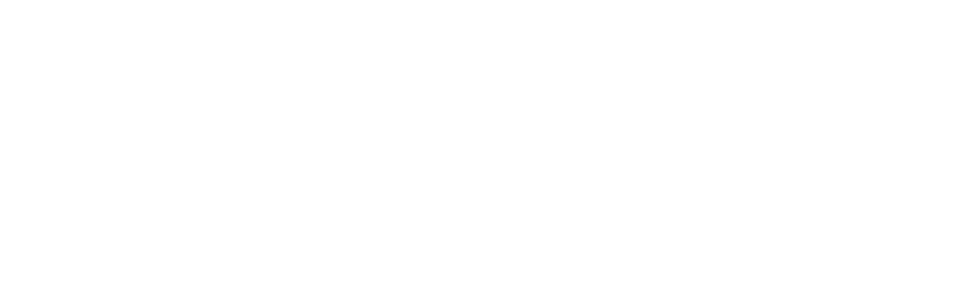
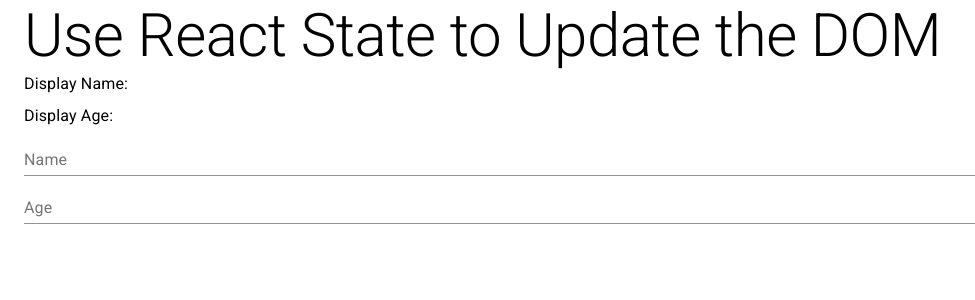
Before and after one commit to carloszteller/scotch-react-challenges, a React (Create React App) app: page /use-react-state-to-update-the-dom in a window 1280 px wide. Shown: the top 300 px of the page, without its empty margins (0-975 px from the left). Built offline with nearby package versions, Linux system fonts and the light colour scheme.

Commit message:
Completed the Use React State to Update the DOM challenge

```diff
--- a/src/App.js
+++ b/src/App.js
@@ -3,6 +3,7 @@
 import Home from "./components/Home";
 import DisplaySimpleDataJSX from "./components/DisplaySimpleDataJSX";
 import LoopOverDisplaySimpleDataJSX from "./components/LoopOverDisplaySimpleDataJSX";
+import UseReactStateUpdateDOM from "./components/UseReactStateUpdateDOM";
 import "./App.css";
 
 class App extends Component {
@@ -12,6 +13,7 @@
         <Route exact path="/" component={Home} />
         <Route exact path="/display-simple-data-with-jsx" component={DisplaySimpleDataJSX} />
         <Route exact path="/loop-over-and-display-simple-data-with-jsx" component={LoopOverDisplaySimpleDataJSX} />
+        <Route exact path="/use-react-state-to-update-the-dom" component={UseReactStateUpdateDOM} />
       </Router>
     );
   }
--- a/src/components/Home.js
+++ b/src/components/Home.js
@@ -34,6 +34,15 @@
                     Loop Over and Display Simple Data with JSX
                 </Typography>
             </Grid>
+            <Grid item>
+                <Typography
+                    button
+                    component="a"
+                    href="/use-react-state-to-update-the-dom"
+                >
+                    Use React State to Update the DOM
+                </Typography>
+            </Grid>
         </Grid>
       </Container>
     );
--- a/src/components/LoopOverDisplaySimpleDataJSX.js
+++ b/src/components/LoopOverDisplaySimpleDataJSX.js
@@ -1,6 +1,5 @@
 import React, { Component } from 'react';
 import { Container, Typography, Box } from '@material-ui/core';
-import { findAllByPlaceholderText } from '@testing-library/react';
 
 const users = [
     {
--- /dev/null
+++ b/src/components/UseReactStateUpdateDOM.js
@@ -0,0 +1,77 @@
+import React, { Component } from 'react';
+import { Container, Typography, Box, TextField } from '@material-ui/core';
+
+class UseReactStateUpdateDOM extends Component {
+    state = {
+        name: "",
+        age: null
+    };
+
+    onChangeName = (e) => {
+        this.setState({
+            name: e.target.value
+        });
+    }
+
+    onChangeAge = (e) => {
+        this.setState({
+            age: e.target.value
+        });
+    }
+
+    render() {
+        return (
+            <Container>
+                <Typography
+                    variant="h2"
+                    component="h1"
+                >
+                    Use React State to Update the DOM
+                </Typography>
+
+                <Box
+                    mb="5"
+                >
+                    <Typography
+                        component="p"
+                        className="mb-2"
+                    >
+                        Display Name: {this.state.name}
+                    </Typography>
+                    <Typography
+                        component="p"
+                    >
+                        Display Age: {this.state.age}
+                    </Typography>
+                </Box>
+
+                <Box
+                    mt="5"
+                >
+                    <TextField
+                        type="text"
+                        name="name"
+                        label="Name"
+                        hintText="Enter your name"
+                        fullWidth={true}
+                        value={this.state.name}
+                        onChange={this.onChangeName}
+                    />
+                </Box>
+                <Box>
+                    <TextField
+                        type="text"
+                        name="age"
+                        label="Age"
+                        hintText="Enter your age"
+                        fullWidth={true}
+                        value={this.state.age}
+                        onChange={this.onChangeAge}
+                    />
+                </Box>
+            </Container>
+        );
+    }
+}
+
+export default UseReactStateUpdateDOM;
```
